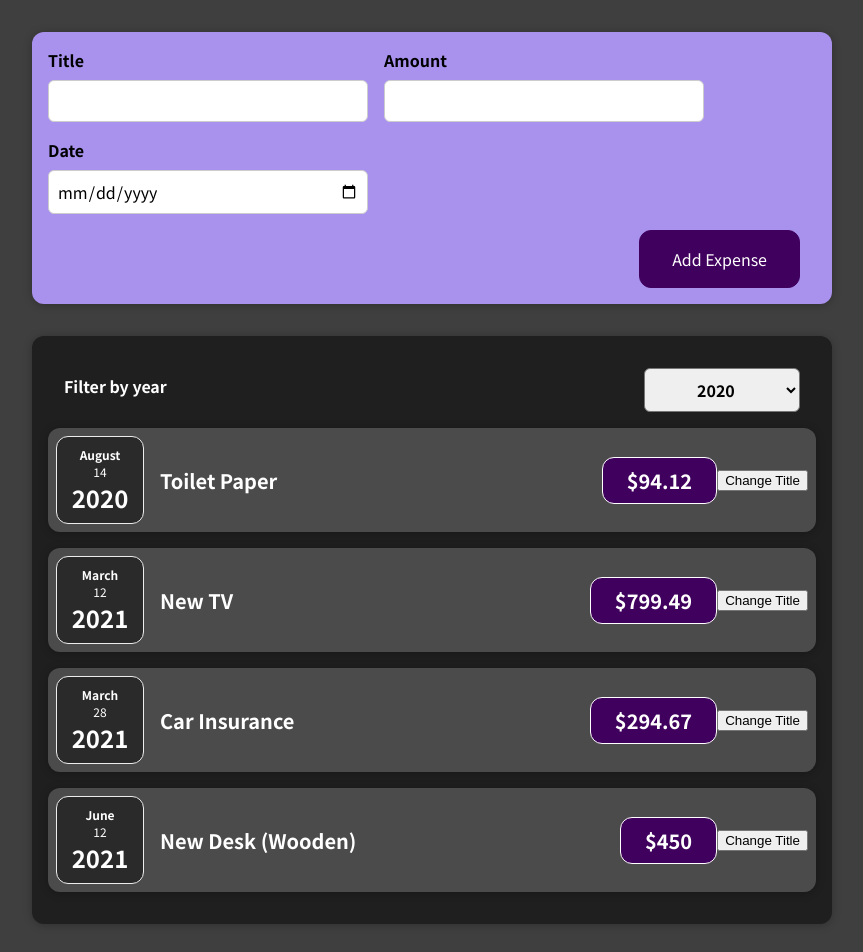
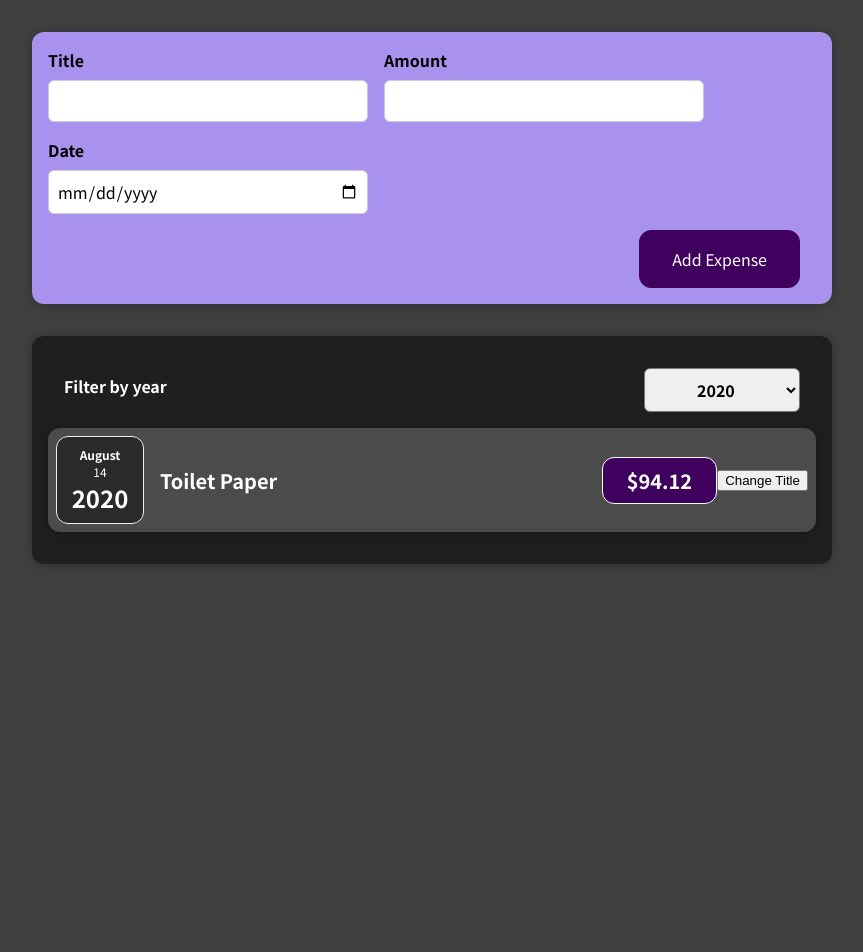
Before and after one commit to ejasso112/react-expense-tracker, a React (Create React App) app: page / in a window 1280 px wide. Shown: the top 952 px of the page, without its empty margins (208-1071 px from the left). After the commit the page ends 800 px from the top, so only its background shows below. Built offline with nearby package versions, Linux system fonts and the light colour scheme.

Commit message:
Dynamic Filtering, Storing and Rendering Expenses
• Expense array is now stored in state.
• Can now add new expenses to expense array.
• Filter by year is now integrated.

```diff
--- a/src/App.js
+++ b/src/App.js
@@ -1,9 +1,8 @@
-import React from 'react'
+import React, { useState } from 'react'
 import Expenses from './components/Expenses/Expenses'
 import NewExpense from './components/NewExpense/NewExpense'
 
-function App() {
-  const expenses = [
+const DUMMY_EXPENSES = [
   {
     id: 'e1',
     title: 'Toilet Paper',
@@ -30,8 +29,12 @@ function App() {
   },
 ]
 
+function App() {
+  const [expenses, setExpenses] = useState(DUMMY_EXPENSES)
+
   const addExpenseHnadler = (expense) => {
-    console.log(expense)
+    setExpenses((prevState) => [...prevState, expense])
+    console.log(expenses)
   }
 
   return (
--- a/src/components/Expenses/Expenses.js
+++ b/src/components/Expenses/Expenses.js
@@ -13,13 +13,12 @@ const Expenses = (props) => {
     setFilteredYear(selectedYear)
   }
 
+  const expensesMap = expenses.filter((expense) => expense.date.getFullYear().toString() === filteredYear).map((expense) => <ExpenseItem key={expense.id} title={expense.title} amount={expense.amount} date={expense.date} />)
+
   return (
     <Card className='expenses'>
       <ExpensesFilter selected={filteredYear} onFilterChange={filterChangeHandler} />
-      <ExpenseItem title={expenses[0].title} amount={expenses[0].amount} date={expenses[0].date} />
-      <ExpenseItem title={expenses[1].title} amount={expenses[1].amount} date={expenses[1].date} />
-      <ExpenseItem title={expenses[2].title} amount={expenses[2].amount} date={expenses[2].date} />
-      <ExpenseItem title={expenses[3].title} amount={expenses[3].amount} date={expenses[3].date} />
+      {expensesMap}
     </Card>
   )
 }
```
Lines whose indentation alone changed are shown as unchanged.
